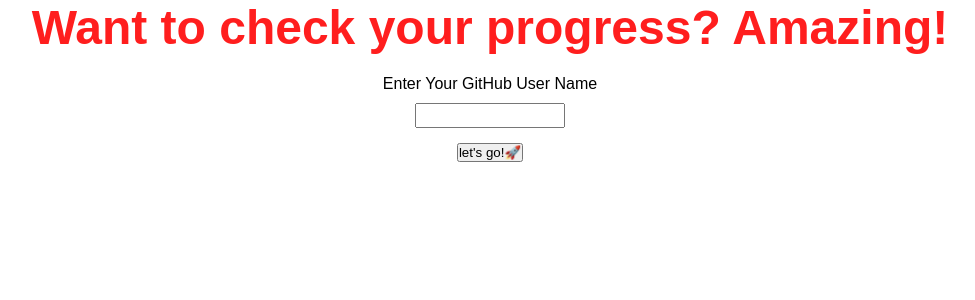
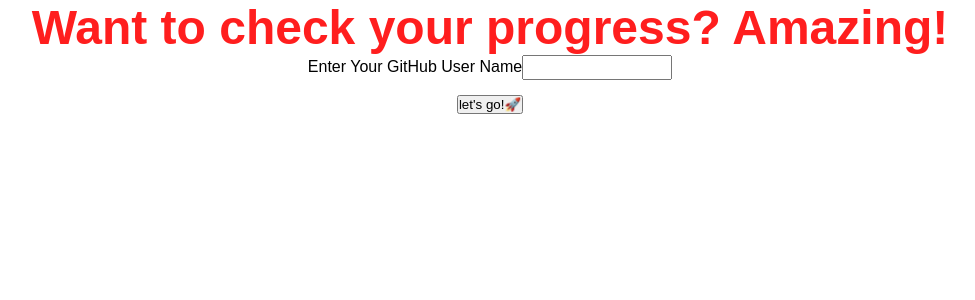
Before and after one commit to OlenaReukova/ldn9-Ctrl-Shift-Learn, a React (Create React App) app in the folder client/: page / in a window 1280 px wide. Shown: the top 300 px of the page, without its empty margins (150-1125 px from the left). Built offline with nearby package versions, Linux system fonts and the light colour scheme.

Commit message:
structure for home page

```diff
--- a/client/src/component/Search.js
+++ b/client/src/component/Search.js
@@ -46,12 +46,10 @@
 	};
 	return (
 		<div>
-			<div>
 				<button className="user-button" onClick={handleSearch}>
-					<span>let's go!</span>
+					<span className="user-button-span">let's go!</span>
 					<span>🚀</span>
 				</button>
-			</div>
 			<div style={{ marginTop: "10px", color: "red", fontWeight: "bold" }}>
 				{error && <p>You should be a member of CYF.</p>}
 			</div>
--- a/client/src/component/User.js
+++ b/client/src/component/User.js
@@ -12,10 +12,12 @@
 
 	return (
 		<div className="user-container">
-			<h1>Want to check your progress? Amazing! </h1>
+			<h1 className="home-heading">Want to check your progress? Amazing! </h1>
 
-			<div className="user-form">
-				<label htmlFor="username" className="form-label">Enter Your GitHub User Name</label>
+				<div className="user-details">
+					<label htmlFor="username" >
+						Enter Your GitHub User Name
+						</label>
 					<input
 						className="form-input"
 						type="text"
@@ -23,7 +25,9 @@
 						onChange={handleInputChange}
 					/>
 				</div>
+			<div className="search-button">
 				<Search />
+			</div>
 		</div>
 	);
 };
--- a/client/src/pages/Home.js
+++ b/client/src/pages/Home.js
@@ -1,9 +1,10 @@
 import { User } from "../component/User";
-
 export const Home = () => {
 	return (
-		<main className="main_container" role="main">
+		<main className="home" role="main">
+			<div className="home-card">
 			<User />
+			</div>
 		</main>
 	);
 };
```
Lines whose indentation alone changed are shown as unchanged.
